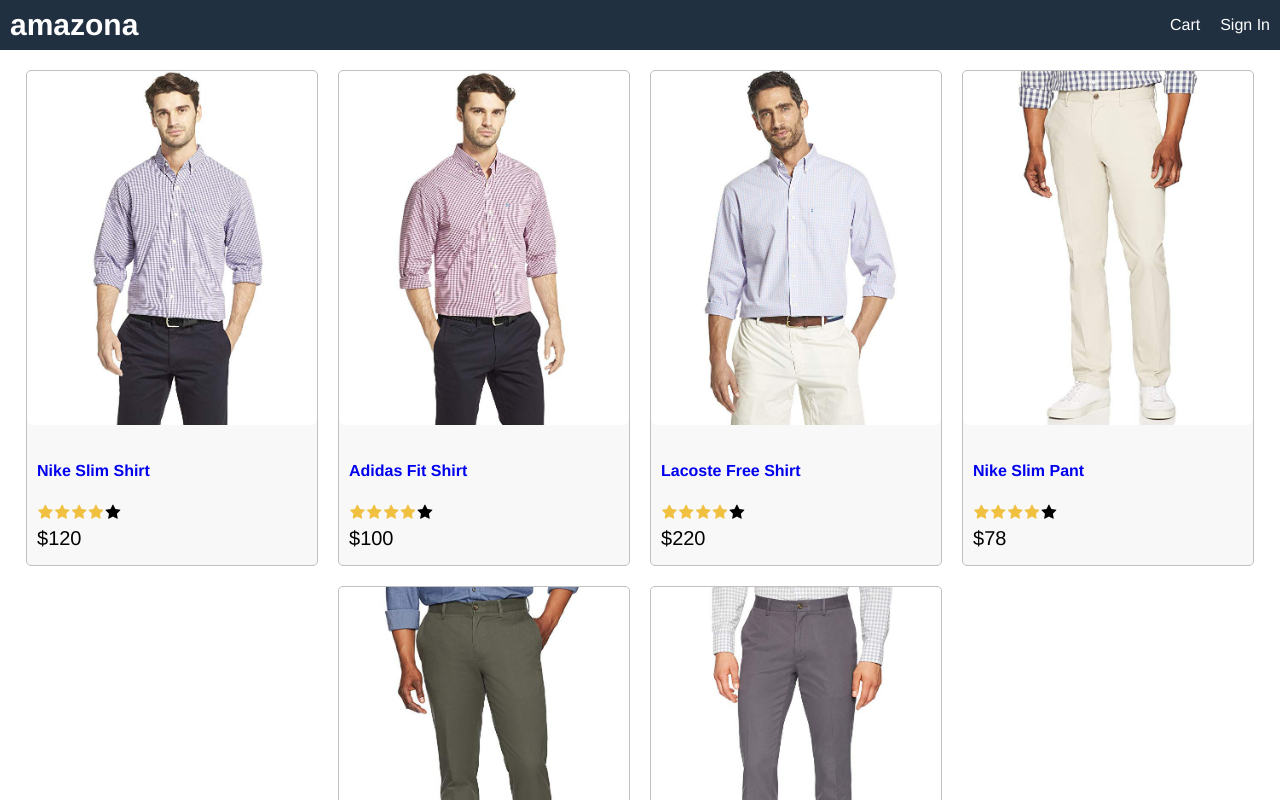
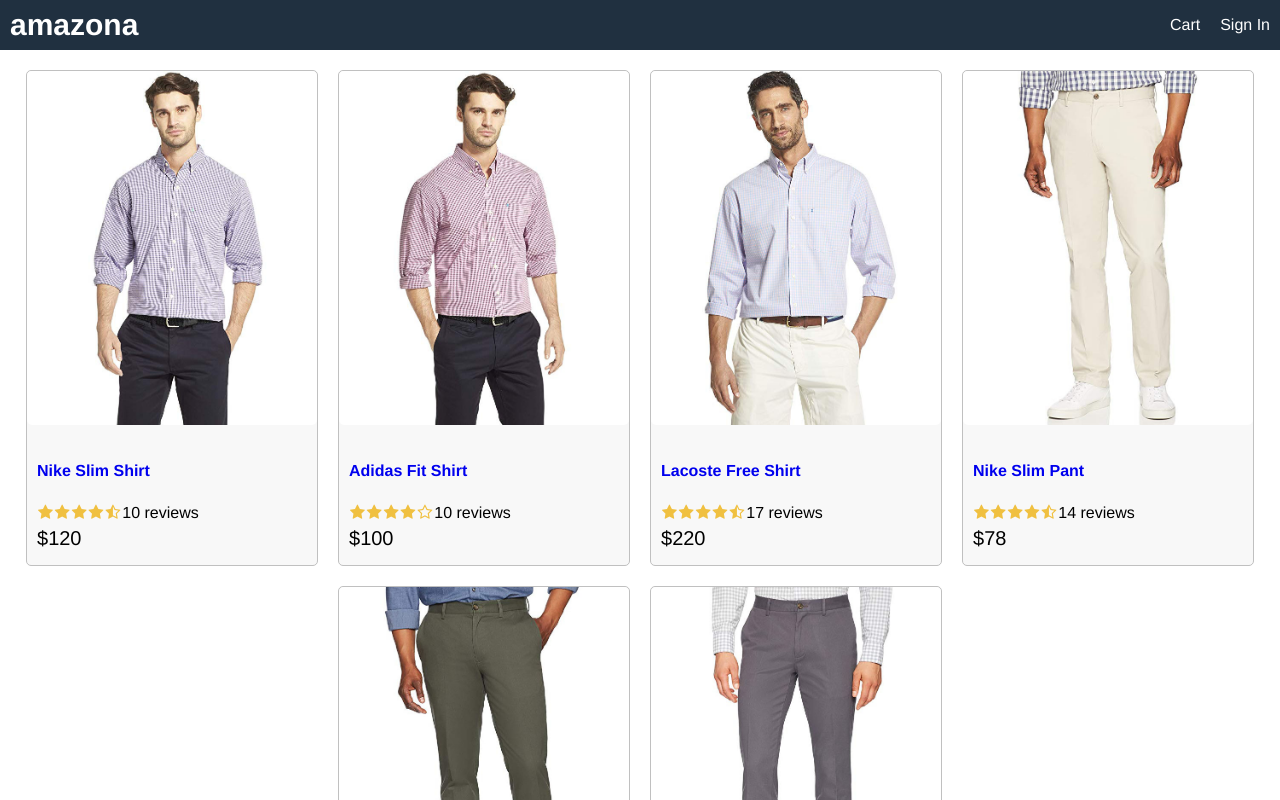
Before and after one commit to sandole/amazona, a React (Create React App) app in the folder frontend/: page / in a window 1280 px wide. Shown: the top 800 px of the page. Built offline with nearby package versions, Linux system fonts and the light colour scheme.

Commit message:
review font color

```diff
--- a/frontend/src/components/Product.js
+++ b/frontend/src/components/Product.js
@@ -1,4 +1,5 @@
 import React from "react";
+import Rating from "./Rating";
 
 export default function Product(props) {
   const { product } = props;
@@ -11,13 +12,7 @@
         <a href={`/product/${product._id}`}>
           <h2>{product.name}</h2>
         </a>
-        <div className="rating">
-          <span><i className="fa fa-star"></i></span>
-          <span><i className="fa fa-star"></i></span>
-          <span><i className="fa fa-star"></i></span>
-          <span><i className="fa fa-star"></i></span>
-          <span><i className="fa fa-star"></i></span>
-        </div>
+        <Rating rating={product.rating} numReviews={product.numReviews}/>
         <div className="price">${product.price}</div>
       </div>
     </div>
```
